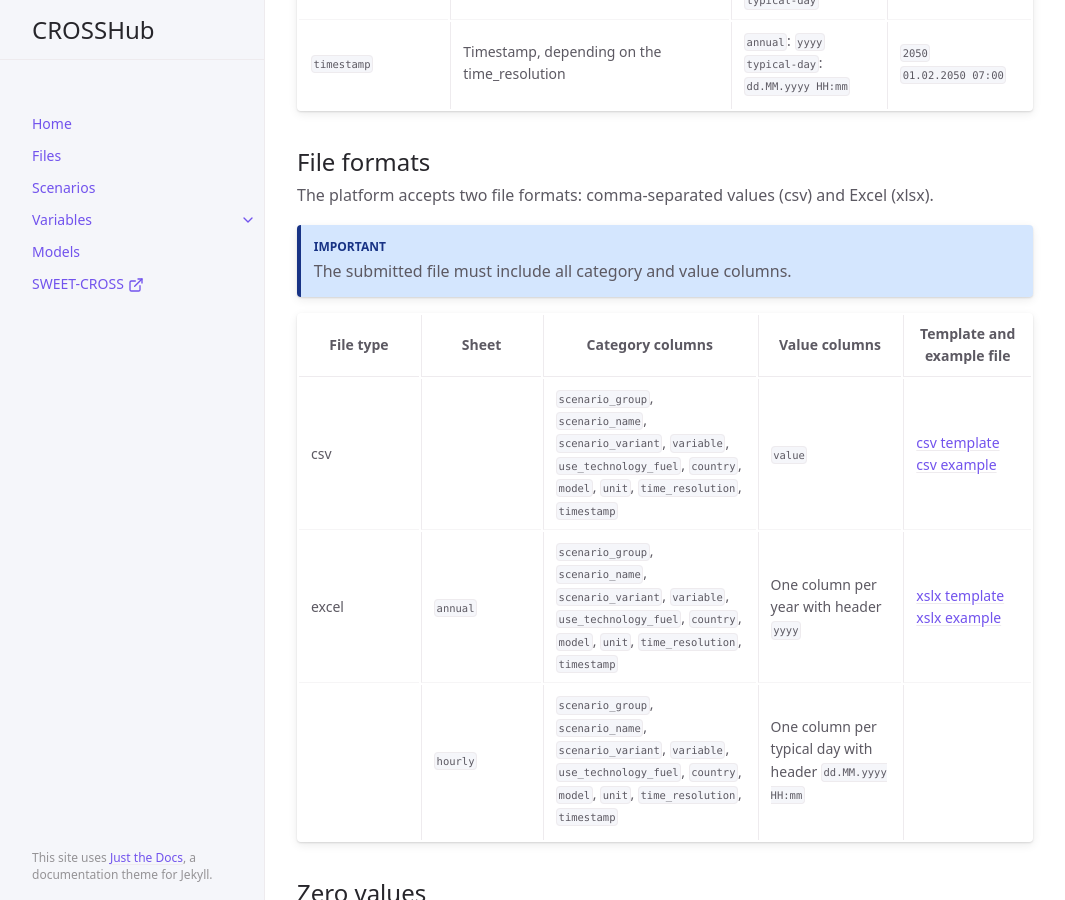
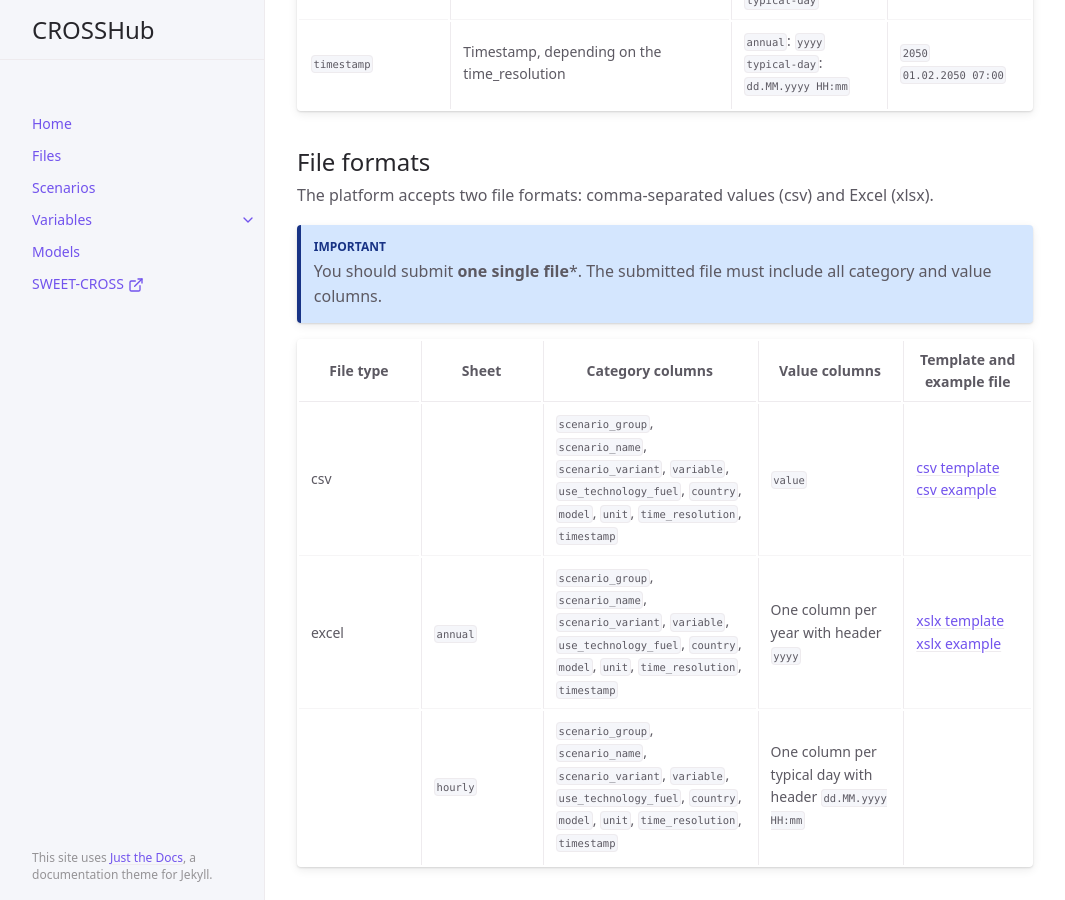
Before and after one commit to sweet-cross/data-model, a Jekyll site: the page built from docs/files.md, in a window 1280 px wide and 900 px high, scrolled down 956 px. Shown: the whole window, without its empty margins (107-1172 px from the left). Built offline with Jekyll 4.4.1, drawn with Linux system fonts in a browser that asks for light colours; cached includes are drawn as plain includes.

Commit message:
fix broken links and add make explicit that it should be 1 file

```diff
--- a/docs/files.md
+++ b/docs/files.md
@@ -31,7 +31,7 @@ nav_order: 2
 The platform accepts two file formats: comma-separated values (csv) and Excel (xlsx).
 
 {: .important }
-The submitted file must include all category and value columns.
+You should submit **one single file***. The submitted file must include all category and value columns.
 
 File type | Sheet |Category columns | Value columns | Template and example file |
 | ---- | ---- | ---- | ---- | --- |
```
Also changed, not shown: docs/variables/sets/index.md (+2 -2 lines), index.md (+1 -1 lines).
